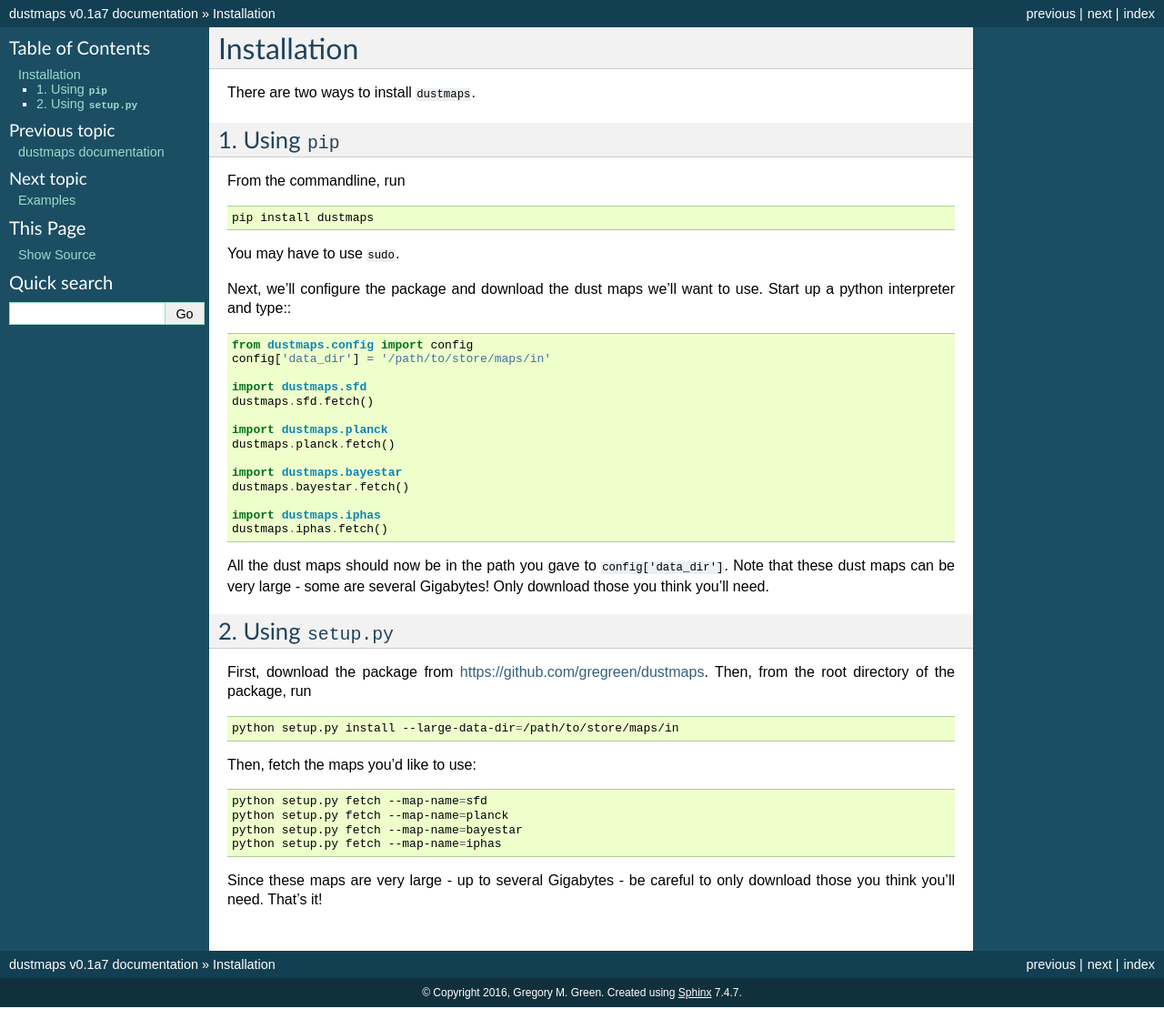
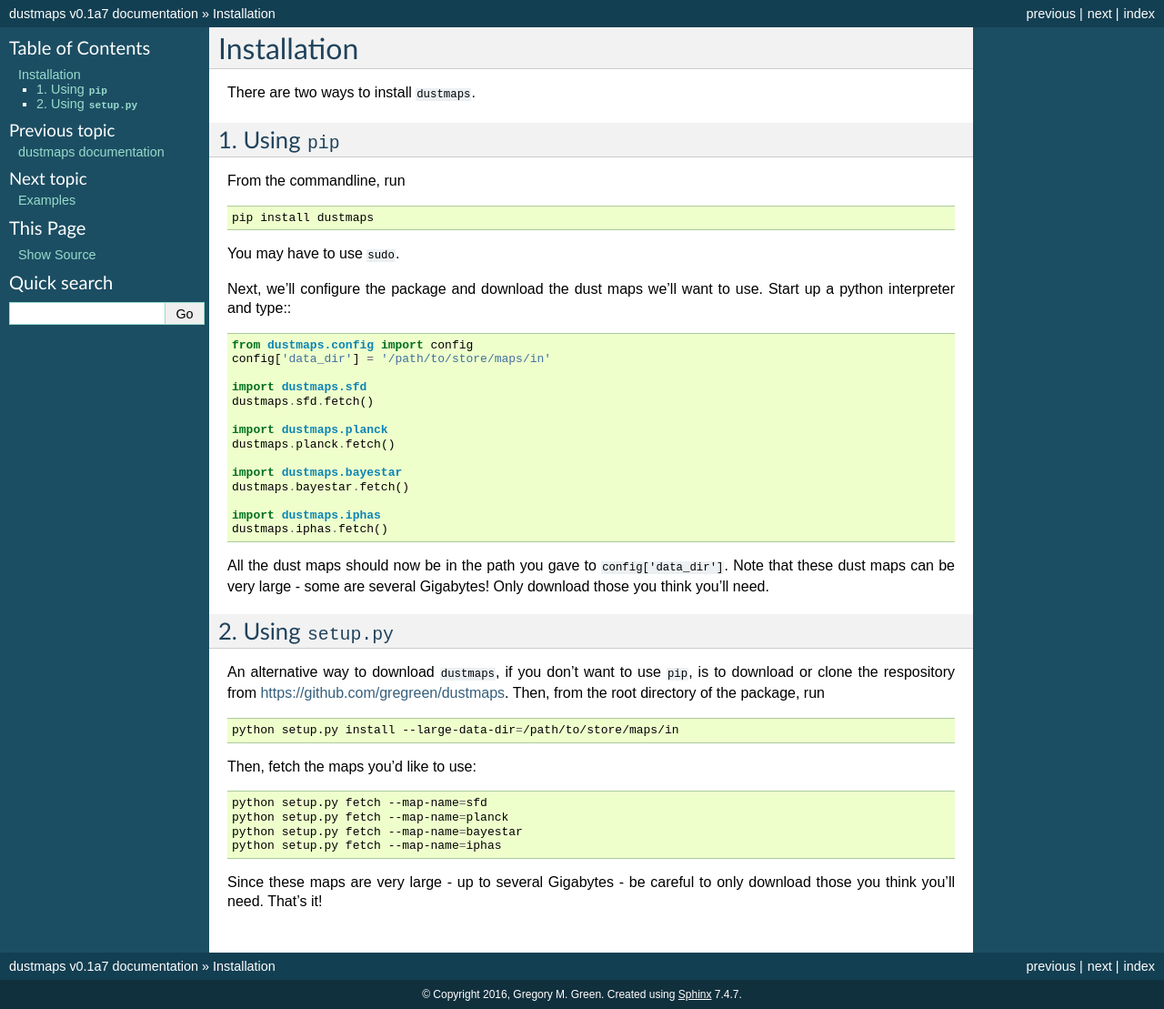
Before and after one commit to gregreen/dustmaps, a Sphinx documentation site: the page built from docs/installation.rst, in a window 1280 px wide. Shown: the whole page at 91% size. Built offline with Sphinx 7.4.7, drawn with Linux system fonts in a browser that asks for light colours.

Commit message:
Making installation instructions clearer.

```diff
--- a/docs/installation.rst
+++ b/docs/installation.rst
@@ -15,7 +15,8 @@ From the commandline, run
 
 You may have to use :code:`sudo`.
 
-Next, we'll configure the package and download the dust maps we'll want to use. Start up a python interpreter and type:::
+Next, we'll configure the package and download the dust maps we'll want to use.
+Start up a python interpreter and type:::
 
     from dustmaps.config import config
     config['data_dir'] = '/path/to/store/maps/in'
@@ -32,13 +33,18 @@ Next, we'll configure the package and download the dust maps we'll want to use.
     import dustmaps.iphas
     dustmaps.iphas.fetch()
 
-All the dust maps should now be in the path you gave to :code:`config['data_dir']`. Note that these dust maps can be very large - some are several Gigabytes! Only download those you think you'll need.
+All the dust maps should now be in the path you gave to
+:code:`config['data_dir']`. Note that these dust maps can be very large - some
+are several Gigabytes! Only download those you think you'll need.
 
 
 2. Using :code:`setup.py`
 -------------------------
 
-First, download the package from https://github.com/gregreen/dustmaps. Then, from the root directory of the package, run
+An alternative way to download :code:`dustmaps`, if you don't want to use
+:code:`pip`, is to download or clone the respository from
+https://github.com/gregreen/dustmaps. Then, from the root directory of the
+package, run
 
 .. code-block :: bash
 
@@ -53,4 +59,5 @@ Then, fetch the maps you'd like to use:
     python setup.py fetch --map-name=bayestar
     python setup.py fetch --map-name=iphas
 
-Since these maps are very large - up to several Gigabytes - be careful to only download those you think you'll need. That's it!
+Since these maps are very large - up to several Gigabytes - be careful to only
+download those you think you'll need. That's it!
```
